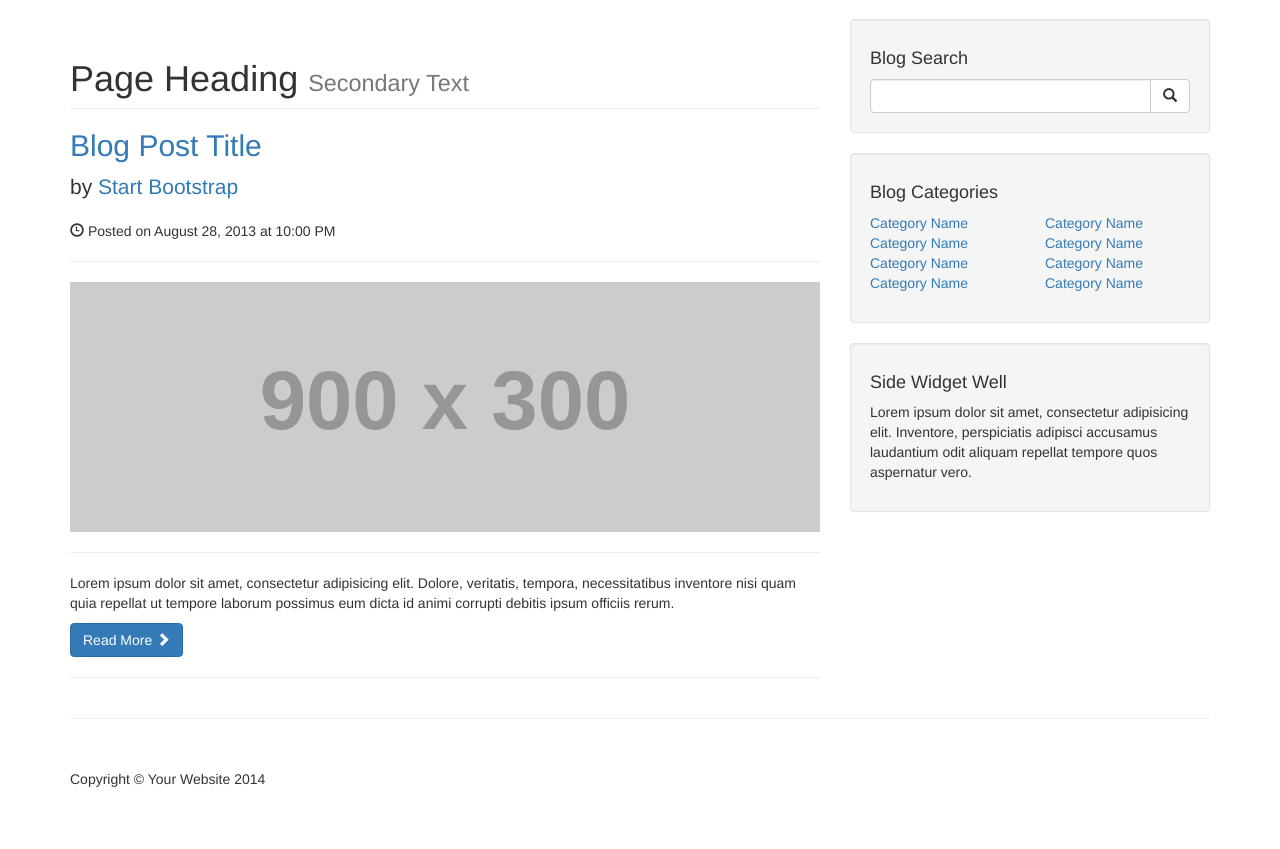
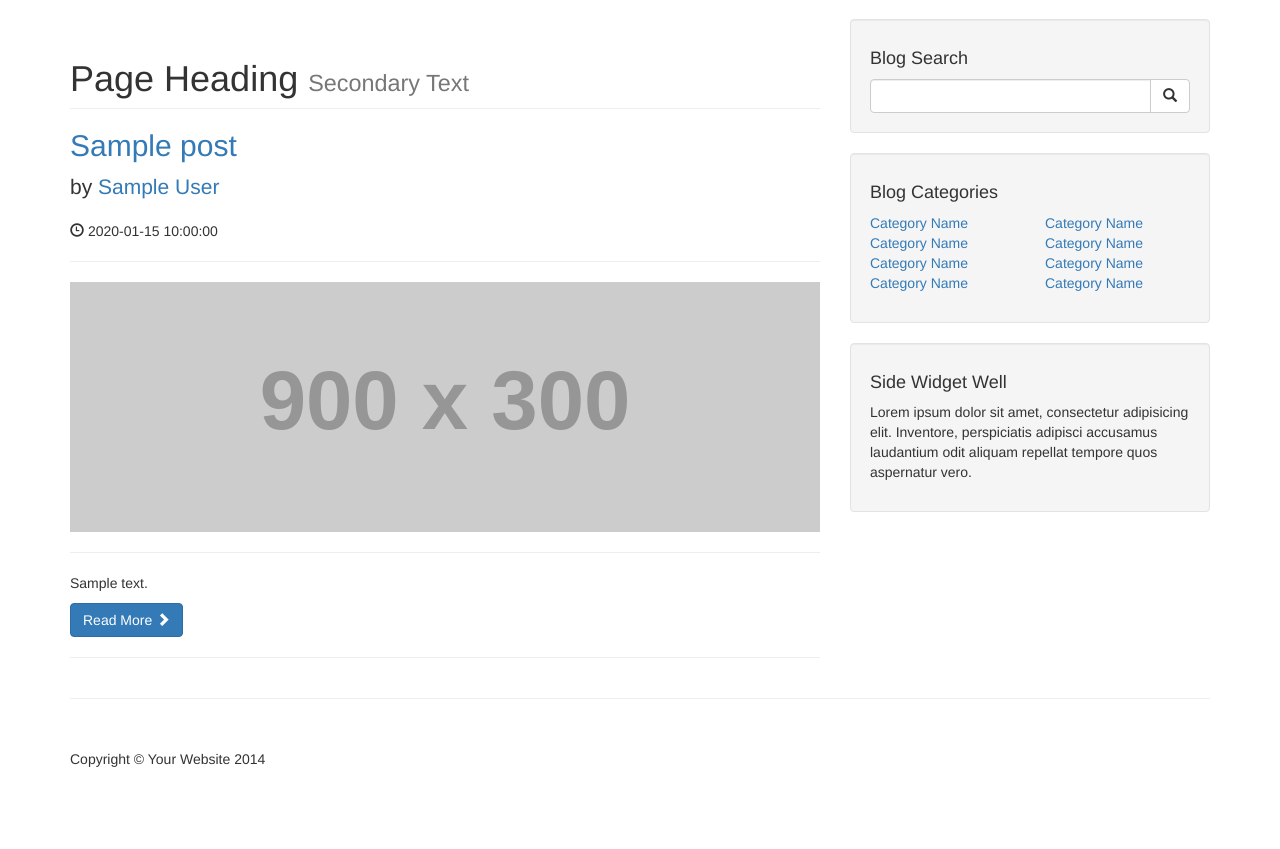
Before and after one commit to william-mcdermott/cms-in-php, a PHP site: page / in a window 1280 px wide. Shown: the part 51-900 px from the top of the page. After the commit the page ends 818 px from the top, so only its background shows below. Run offline with PHP 8.4, Linux system fonts and the light colour scheme; tables that the repository leaves empty or names only in its code hold one stand-in row (values such as "Sample post"); grey boxes labelled with a size stand in for pictures from a placeholder-image service; some libraries are stand-ins or nearby versions.

Commit message:
Display posts dynamically

```diff
--- a/index.php
+++ b/index.php
@@ -9,7 +9,16 @@
 
             <!-- Blog Entries Column -->
             <div class="col-md-8">
-
+              <?php
+                $query = "SELECT * FROM posts";
+                $select_all_posts_query = mysqli_query($connection, $query);
+                while($row = mysqli_fetch_assoc($select_all_posts_query)) {
+                  $post_title = $row['post_title'];
+                  $post_author = $row['post_author'];
+                  $post_date = $row['post_date'];
+                  $post_image = $row['post_image'];
+                  $post_content = $row['post_content'];
+                  ?>
                   <h1 class="page-header">
                   Page Heading
                   <small>Secondary Text</small>
@@ -17,19 +26,23 @@
 
                   <!-- First Blog Post -->
                   <h2>
-                    <a href="#">Blog Post Title</a>
+                  <a href="#"><?php echo $post_title ?></a>
                   </h2>
                   <p class="lead">
-                    by <a href="index.php">Start Bootstrap</a>
+                  by <a href="index.php"><?php echo $post_author ?></a>
                   </p>
-                <p><span class="glyphicon glyphicon-time"></span> Posted on August 28, 2013 at 10:00 PM</p>
+                  <p><span class="glyphicon glyphicon-time"></span> <?php echo $post_date ?></p>
                   <hr>
                   <img class="img-responsive" src="http://placehold.it/900x300" alt="">
                   <hr>
-                <p>Lorem ipsum dolor sit amet, consectetur adipisicing elit. Dolore, veritatis, tempora, necessitatibus inventore nisi quam quia repellat ut tempore laborum possimus eum dicta id animi corrupti debitis ipsum officiis rerum.</p>
+                  <p><?php echo $post_content ?></p>
                   <a class="btn btn-primary" href="#">Read More <span class="glyphicon glyphicon-chevron-right"></span></a>
 
                   <hr>
+          <?php  }
+
+               ?>
+
             </div>
 
             <!-- Blog Sidebar Widgets Column -->
```
Lines whose indentation alone changed are shown as unchanged.
